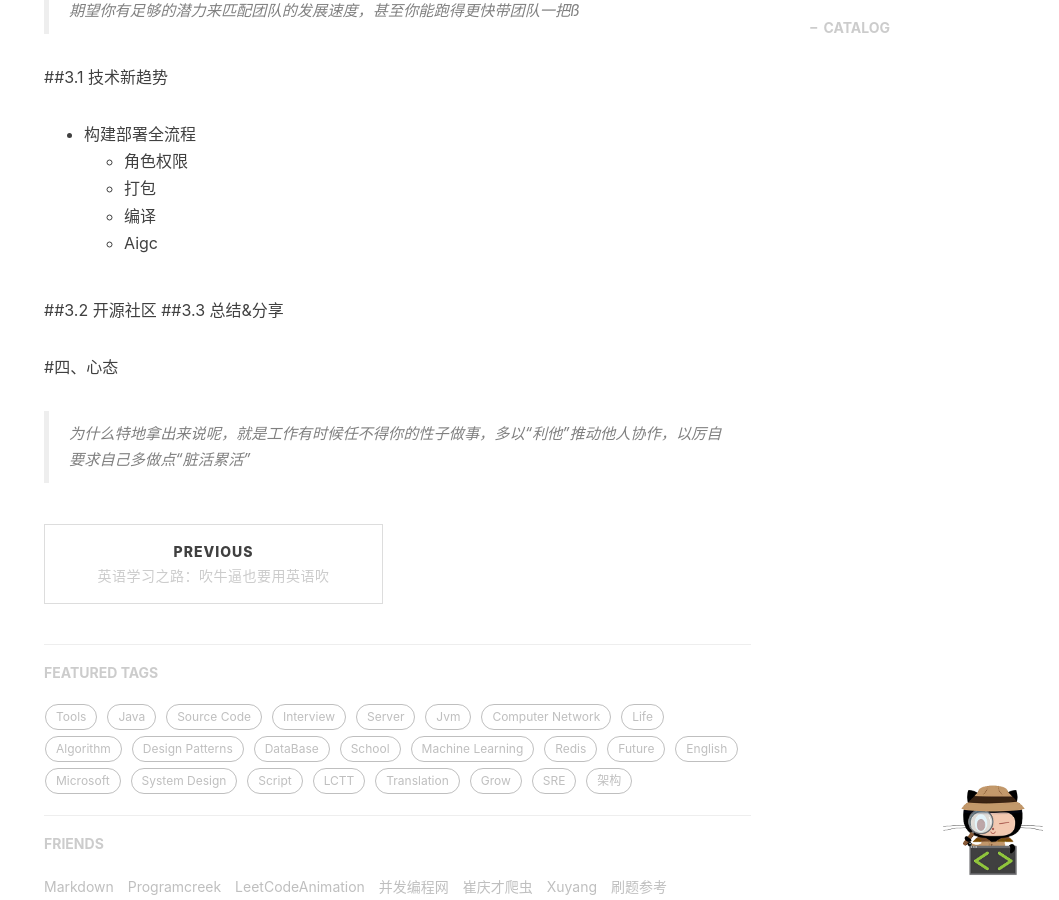
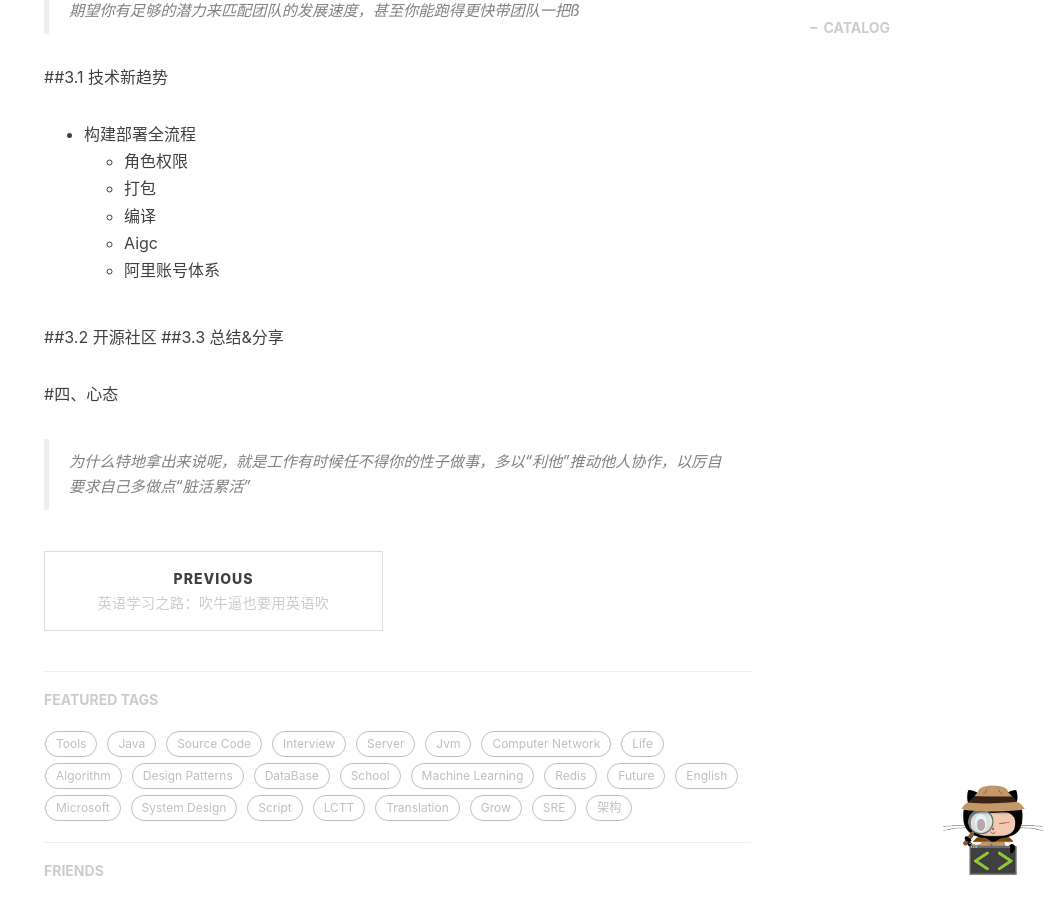
Before and after one commit to Gordon-Deng/Gordon-Deng.github.io, a Jekyll site: the page built from _posts/2023-01-01-聊聊什么是面试官喜欢的工程师.markdown, in a window 1280 px wide and 900 px high, scrolled down 1226 px. Shown: the whole window, without its empty margins (221-1280 px from the left). Built offline with Jekyll 4.4.1, drawn with Linux system fonts in a browser that asks for light colours; nearby versions of some CDN libraries; comment, search, counter and statistics services are not loaded.

Commit message:
Update 2023-01-01-聊聊什么是面试官喜欢的工程师.markdown

```diff
--- a/_posts/2023-01-01-聊聊什么是面试官喜欢的工程师.markdown
+++ b/_posts/2023-01-01-聊聊什么是面试官喜欢的工程师.markdown
@@ -40,6 +40,7 @@ tags:
 	* 打包
 	* 编译
 	* Aigc
+	* 阿里账号体系
 
 ##3.2 开源社区
 ##3.3 总结&分享
```
